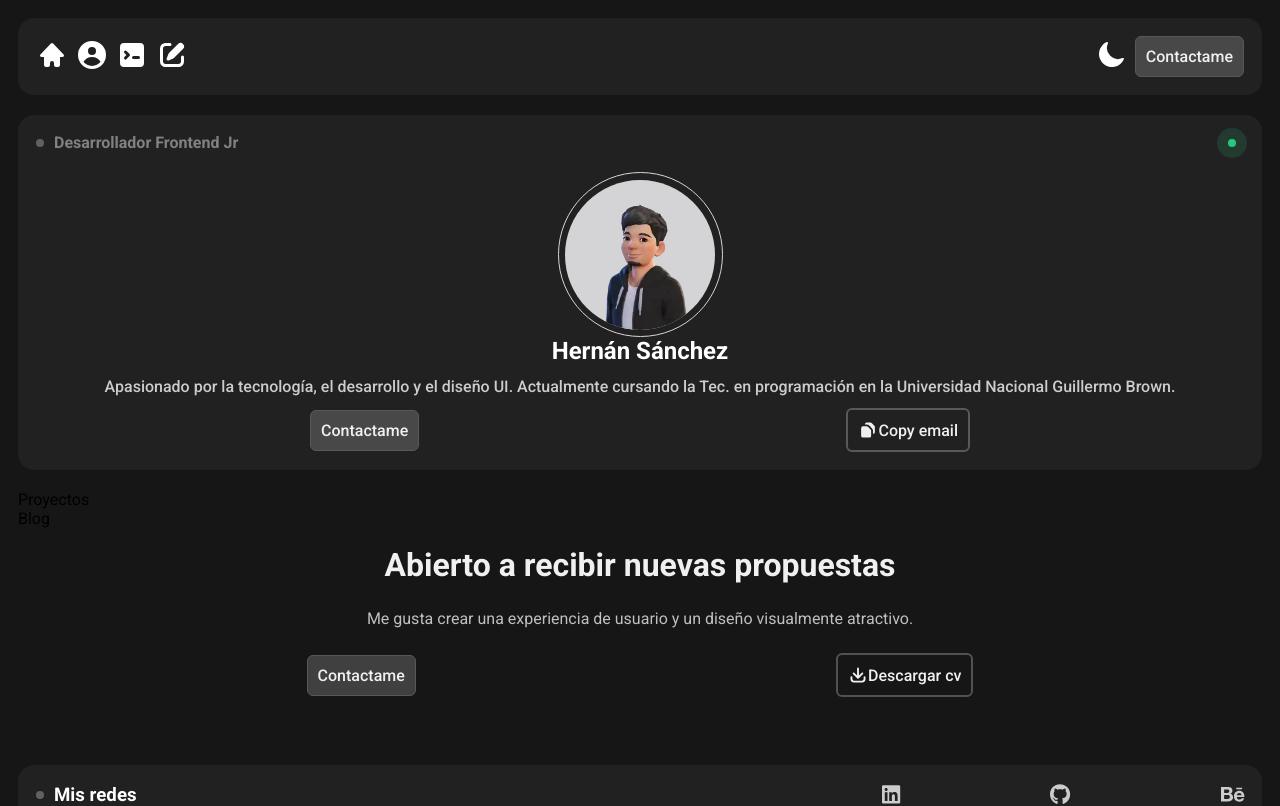
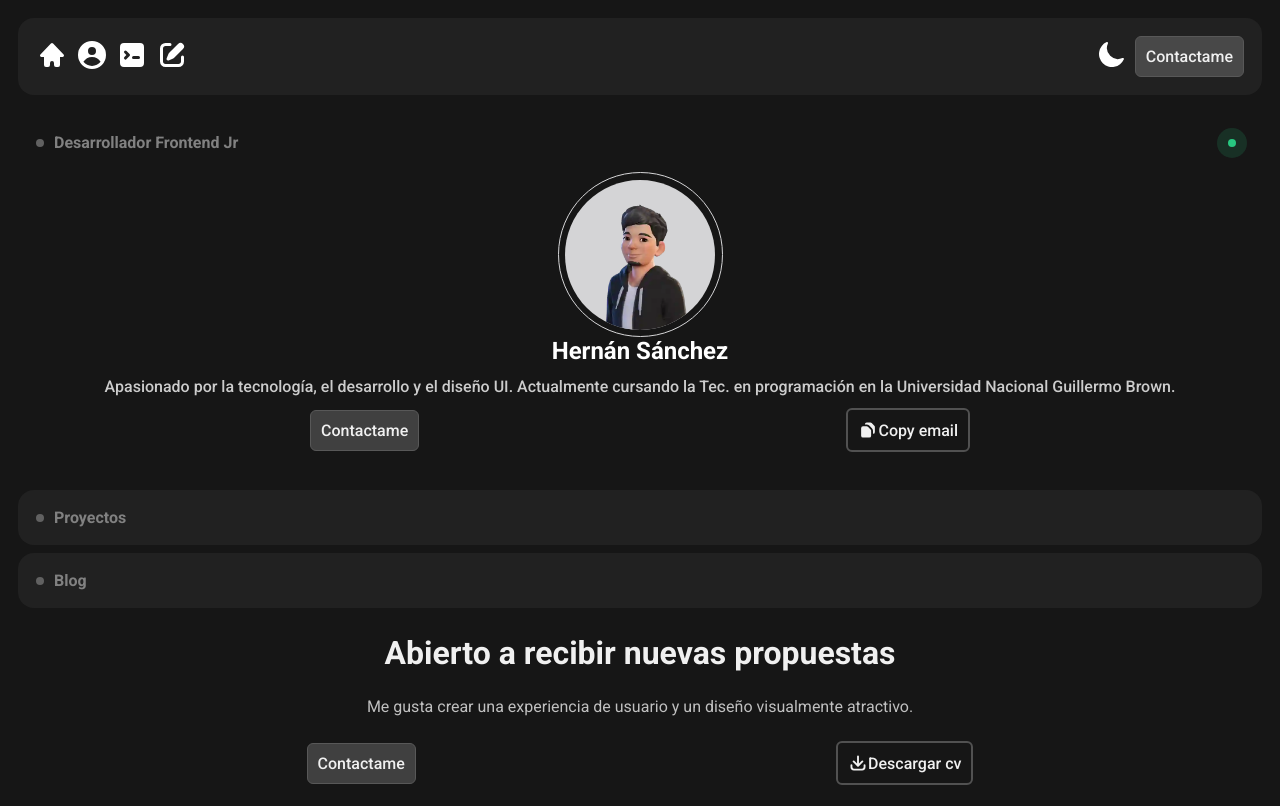
Before and after one commit to Hernan-99/portfolio-web, a React (Vite) app: page / in a window 1280 px wide. Shown: the top 806 px of the page. Built offline with nearby package versions, Linux system fonts and the light colour scheme.

Commit message:
modificacion en estilos generales, creacion de componentes para los proyectos y reestructuracion de carpetas

```diff
--- a/src/App.css
+++ b/src/App.css
@@ -39,13 +39,14 @@ html {
   color: #ccc;
 }
 .text-light {
-  color: #6E6E6E;
+  color: #6e6e6e;
 }
 
 header,
 .hero,
 .footer,
-.copywirte {
+.copywirte,
+.showcase {
   margin-bottom: 20px;
   min-width: 300px;
   max-width: 1400px;
@@ -53,6 +54,13 @@ header,
   margin-left: auto;
   padding: 18px;
   border-radius: 16px;
+}
+.hero {
+  color: #ffffff;
+}
+
+.heroLightMode {
+  color: #212121;
 }
 
 .copywirte {
--- a/src/components/Badge/index.jsx
+++ b/src/components/Badge/index.jsx
@@ -1,3 +1,4 @@
+import TitleSection from "../TitleSection";
 const Badge = ({ title }) => {
   return (
     <section
@@ -8,25 +9,7 @@ const Badge = ({ title }) => {
         marginBottom: "20px",
       }}
     >
-      <div style={{ display: "flex", alignItems: "center" }}>
-        <div
-          style={{
-            width: "8px",
-            height: "8px",
-            backgroundColor: "#616161",
-            borderRadius: "100%",
-            marginRight: "10px",
-          }}
-        ></div>
-        <h1
-          style={{
-            color: "#818181",
-            fontSize: "1rem",
-          }}
-        >
-          {title}
-        </h1>
-      </div>
+      <TitleSection title={title} />
       <a className="contact" href=""></a>
     </section>
   );
--- a/src/components/Hero/index.jsx
+++ b/src/components/Hero/index.jsx
@@ -18,11 +18,7 @@ const Hero = () => {
     }, 800);
   };
   return (
-    <section
-      className={`hero dark-mode ${
-        theme === "dark" ? "dark-mode" : "light-mode"
-      }`}
-    >
+    <section className={`hero ${theme === "dark" ? "hero" : "heroLightMode"}`}>
       <Badge title="Desarrollador Frontend Jr" />
       <ProfileImg img={ImgProfile} alt="imagen de perfil" />
       <h1 style={{ textAlign: "center", marginBottom: "12px" }}>
--- /dev/null
+++ b/src/components/Showcase/Showcase.module.css
@@ -0,0 +1,11 @@
+.showcaseCustom {
+  background-color: #212121;
+  color: #fff;
+  margin-bottom: 8px;
+}
+
+.showcaseCustomLight {
+  background-color: #fff;
+  color: #212121;
+  margin-bottom: 8px;
+}
--- a/src/components/Showcase/index.jsx
+++ b/src/components/Showcase/index.jsx
@@ -1,5 +1,19 @@
+import { useContext } from "react";
+import ThemeContext from "../../context/ThemeContext";
+import styles from "./Showcase.module.css";
+import TitleSection from "../TitleSection";
+
 const Showcase = ({ title }) => {
-  return <div>{title}</div>;
+  const { theme } = useContext(ThemeContext);
+  return (
+    <section
+      className={`showcase ${styles.showcaseCustom} ${
+        theme === "dark" ? styles.showcaseCustom : styles.showcaseCustomLight
+      }`}
+    >
+      <TitleSection title={title} />
+    </section>
+  );
 };
 
 export default Showcase;
--- /dev/null
+++ b/src/components/TitleSection/Title.module.css
@@ -0,0 +1,10 @@
+.title {
+  font-size: 1rem;
+}
+.titleDarkMode {
+  color: #818181;
+}
+
+.titleLightMode {
+  color: #212121;
+}
--- /dev/null
+++ b/src/components/TitleSection/index.jsx
@@ -0,0 +1,29 @@
+import { useContext } from "react";
+import ThemeContext from "../../context/ThemeContext";
+import styles from "./Title.module.css";
+
+const TitleSection = ({ title }) => {
+  const { theme } = useContext(ThemeContext);
+  return (
+    <div style={{ display: "flex", alignItems: "center" }}>
+      <div
+        style={{
+          width: "8px",
+          height: "8px",
+          backgroundColor: "#616161",
+          borderRadius: "100%",
+          marginRight: "10px",
+        }}
+      ></div>
+      <h3
+        className={`${styles.title} ${
+          theme === "dark" ? styles.titleDarkMode : styles.titleLightMode
+        }`}
+      >
+        {title}
+      </h3>
+    </div>
+  );
+};
+
+export default TitleSection;
```
Also changed, not shown: src/components/TitleSection/Item.jsx (added), src/components/TitleSection/List.jsx (added).
